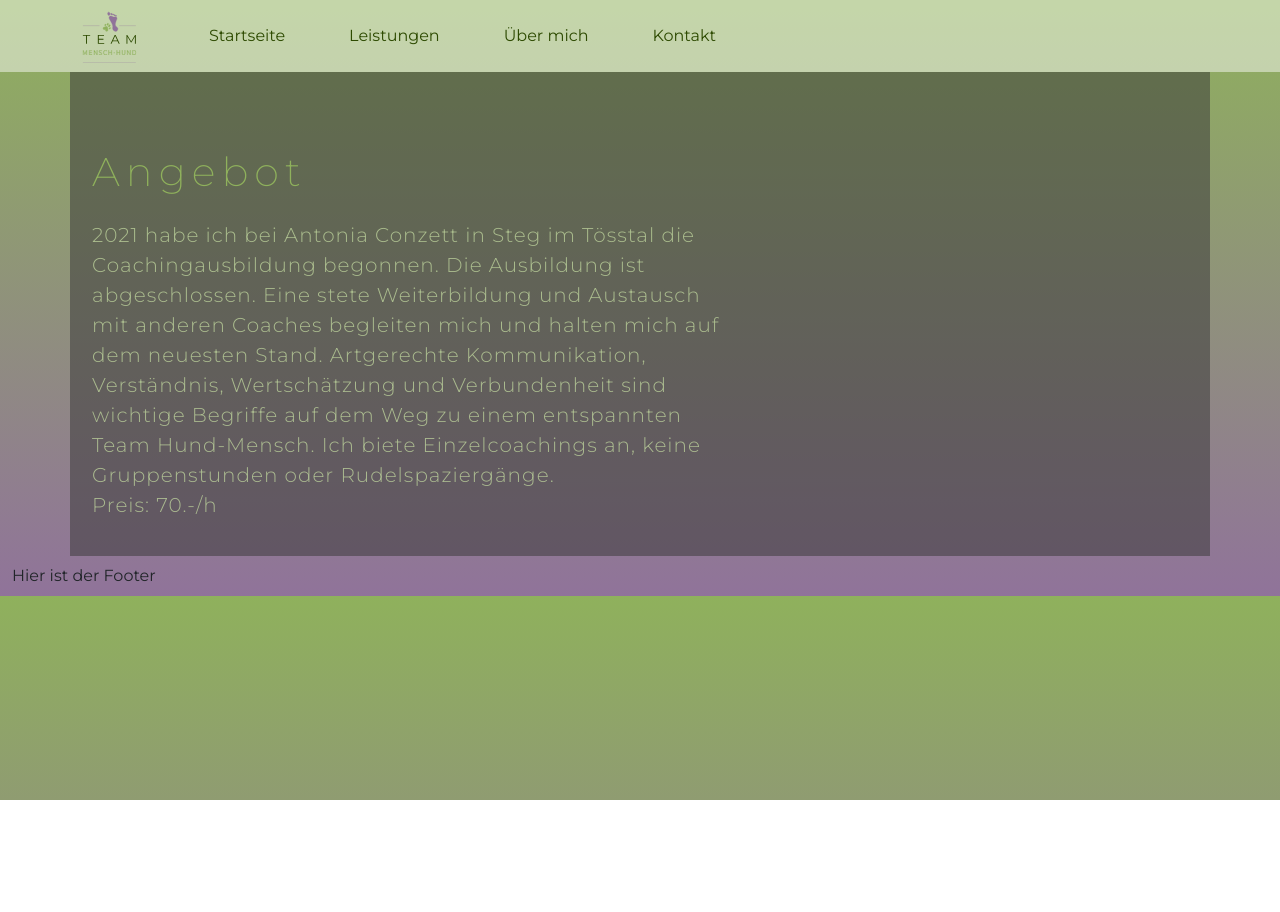
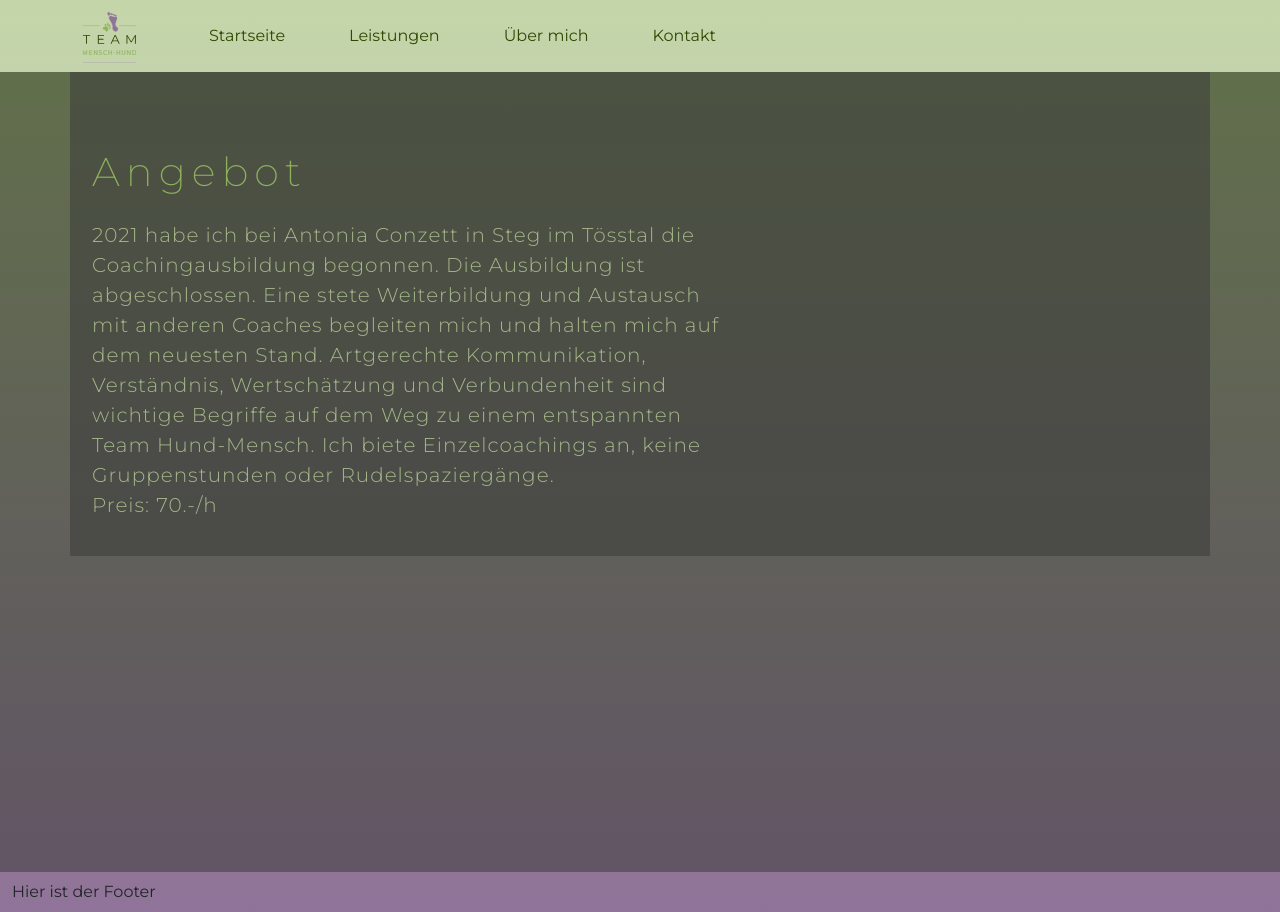
Before and after one commit to lunarpotato/website_dogcoach, a Next.js app: page /leistungen in a window 1280 px wide. Before the commit the page ends 800 px from the top, so only its background shows below. Built offline with nearby package versions, Linux system fonts and the light colour scheme.

Commit message:
grünen balken entfernt

```diff
--- a/app/leistungen/page.tsx
+++ b/app/leistungen/page.tsx
@@ -2,7 +2,7 @@ import { relative } from "path";
 
 export default function Leistungen() {
   return (
-    <main>
+    <main style={{ minHeight: "100vh", backgroundColor: "#39393987" }}>
       <div
         className="container container-custom"
         style={{ position: "relative" }}
```
